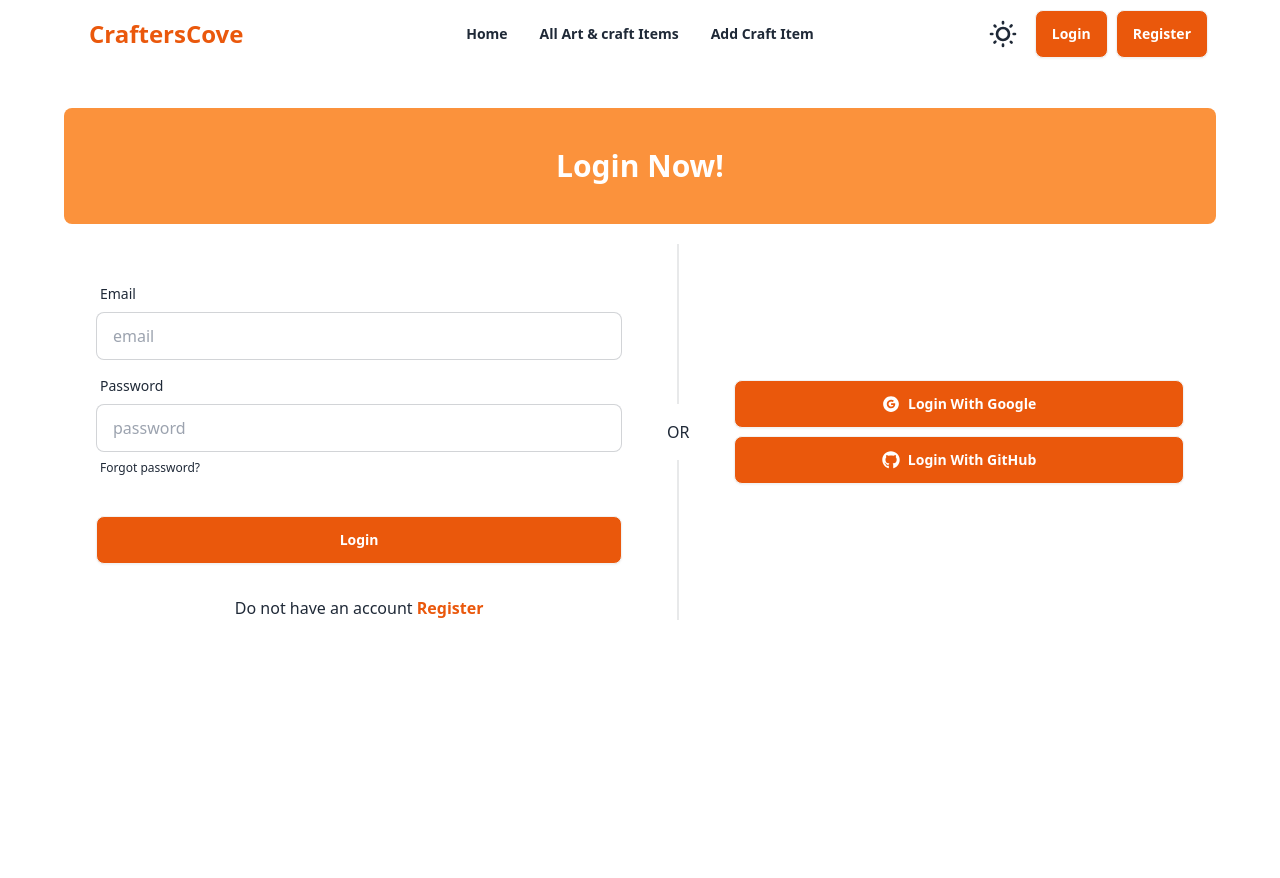
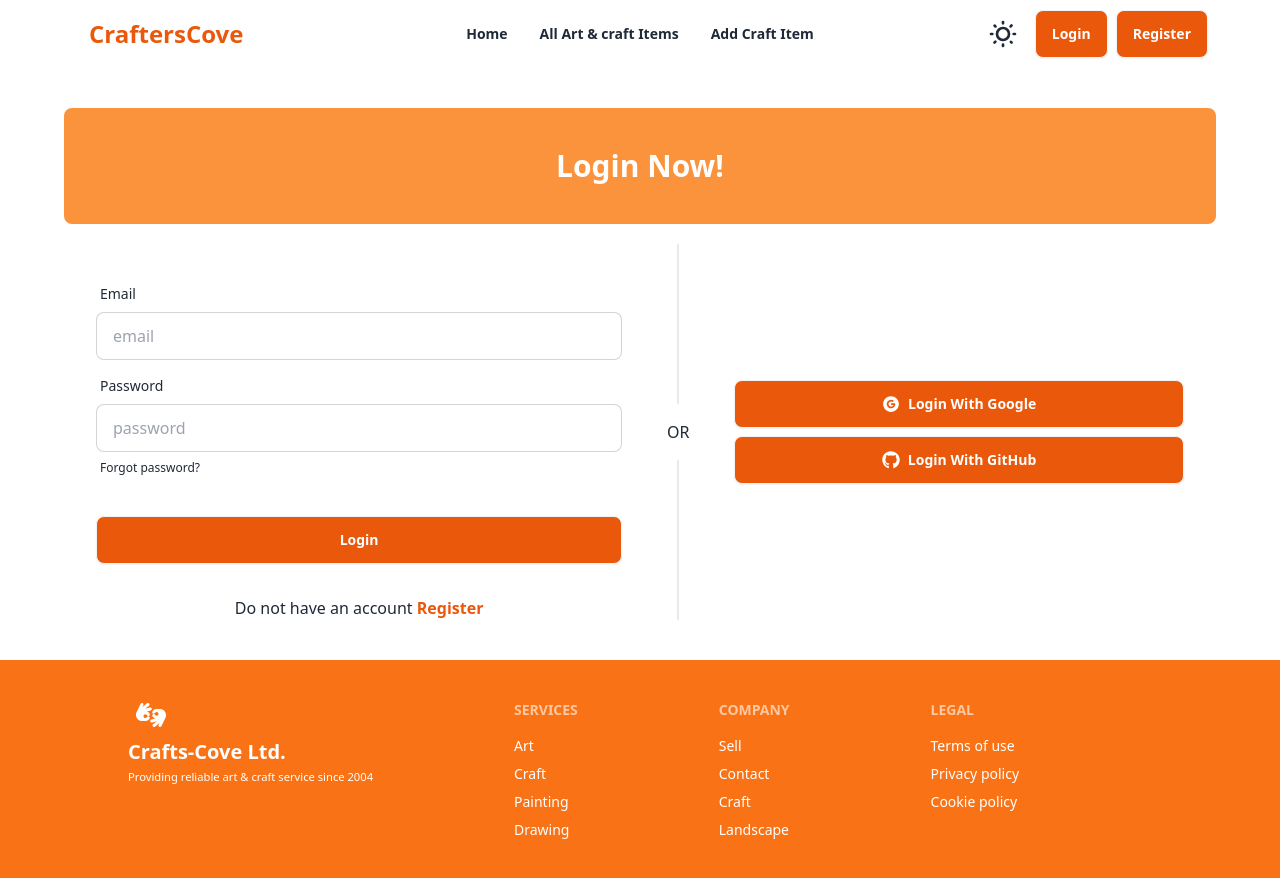
Before and after one commit to SamiulHasan-dev/art-and-craft-store, a React (Vite) app: page /login in a window 1280 px wide. Before the commit the page ends 800 px from the top, so only its background shows below. Built offline with nearby package versions, Linux system fonts and the light colour scheme; no server answers.

Commit message:
Footer secton

```diff
--- a/src/layout/Root.jsx
+++ b/src/layout/Root.jsx
@@ -1,5 +1,6 @@
 import { Outlet } from "react-router-dom";
 import Navbar from "../pages/Navbar";
+import Footer from "../pages/Footer";
 
 const Root = () => {
     return (
@@ -8,6 +9,7 @@ const Root = () => {
             <Navbar></Navbar>
             <Outlet></Outlet>
             </div>
+            <Footer></Footer>
         </div>
     );
 };
--- a/src/pages/FamilySection.jsx
+++ b/src/pages/FamilySection.jsx
@@ -1,6 +1,6 @@
 import { Fade } from "react-awesome-reveal";
+import { BsHearts } from "react-icons/bs";
 import { HiOutlineUsers } from "react-icons/hi";
-import { LiaHotelSolid } from "react-icons/lia";
 import { MdFamilyRestroom } from "react-icons/md";
 import { SlCalender } from "react-icons/sl";
 
@@ -51,11 +51,12 @@ const FamilySection = () => {
                 <div className="card bg-base-100 flex-1" data-aos="fade-left"  data-aos-duration="1000" >
                     <figure className="px-10 pt-10">
 
-                        <LiaHotelSolid className="text-4xl font-extrabold"></LiaHotelSolid>
+
+                        <BsHearts className="text-4xl font-extrabold" />
                     </figure>
                     <div className="card-body items-center text-center">
-                        <h2 className="card-title text-4xl font-extrabold">2.5k</h2>
-                        <p className="text-lg">Hotels</p>
+                        <h2 className="card-title text-4xl font-extrabold">7.5k</h2>
+                        <p className="text-lg">Reviews</p>
                     </div>
                 </div>
 
--- /dev/null
+++ b/src/pages/Footer.jsx
@@ -0,0 +1,40 @@
+
+import { FaHandsAslInterpreting } from "react-icons/fa6";
+
+
+const Footer = () => {
+    return (
+        <div className="mt-10">
+            <footer className="footer p-10 bg-orange-500 text-white">
+                <div className="footer max-w-5xl mx-auto">
+                    <aside>
+                        <FaHandsAslInterpreting  className="text-3xl ml-2" />
+                        <p><span className="text-xl font-bold">Crafts-Cove Ltd.</span><br /><small>Providing reliable art & craft service since 2004</small></p>
+                    </aside>
+                    <nav>
+                        <h6 className="footer-title">Services</h6>
+                        <a className="link link-hover">Art</a>
+                        <a className="link link-hover">Craft</a>
+                        <a className="link link-hover">Painting</a>
+                        <a className="link link-hover">Drawing</a>
+                    </nav>
+                    <nav>
+                        <h6 className="footer-title">Company</h6>
+                        <a className="link link-hover">Sell</a>
+                        <a className="link link-hover">Contact</a>
+                        <a className="link link-hover">Craft</a>
+                        <a className="link link-hover">Landscape</a>
+                    </nav>
+                    <nav>
+                        <h6 className="footer-title">Legal</h6>
+                        <a className="link link-hover">Terms of use</a>
+                        <a className="link link-hover">Privacy policy</a>
+                        <a className="link link-hover">Cookie policy</a>
+                    </nav>
+                </div>
+            </footer>
+        </div>
+    );
+};
+
+export default Footer;
```
